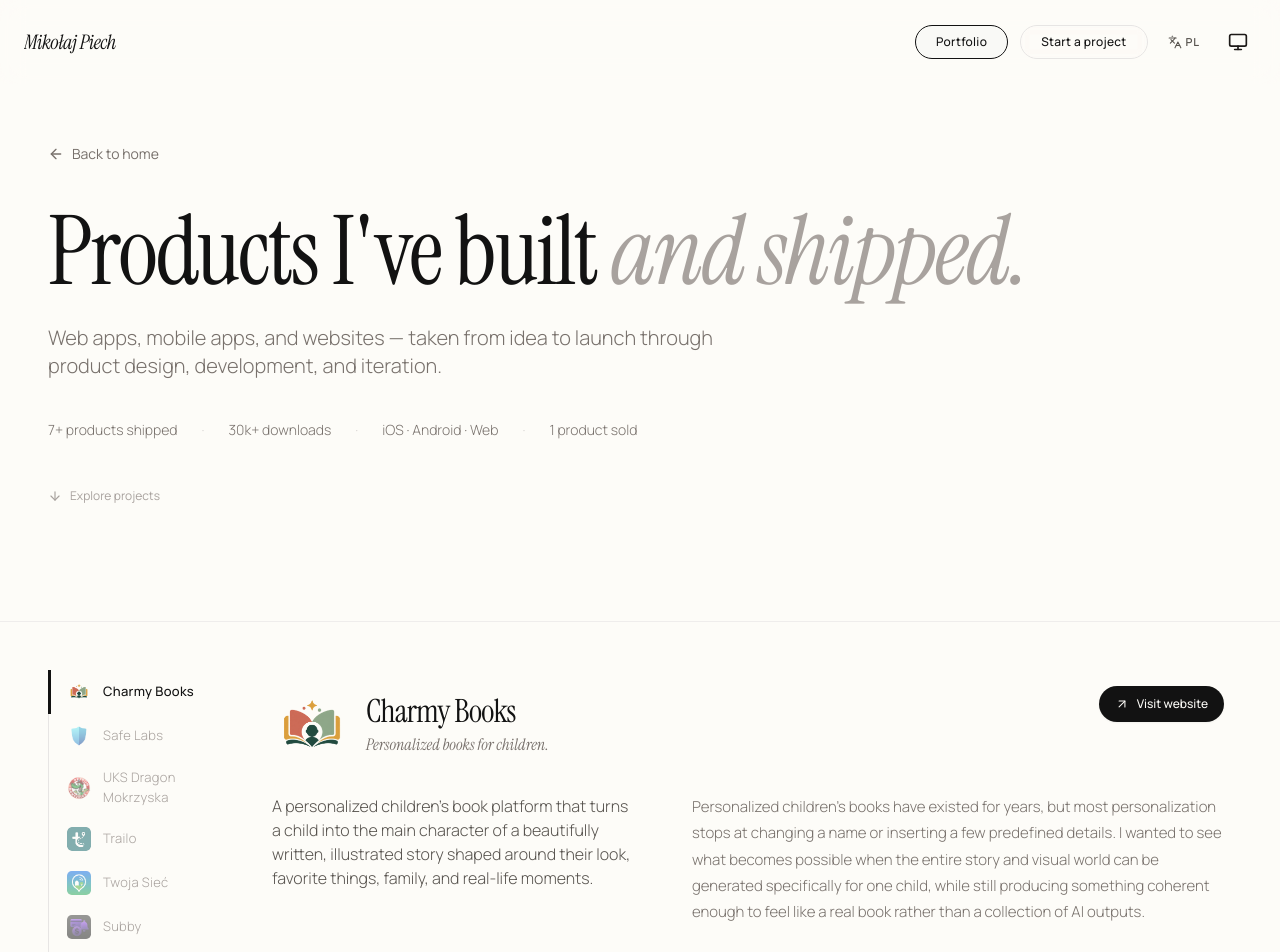
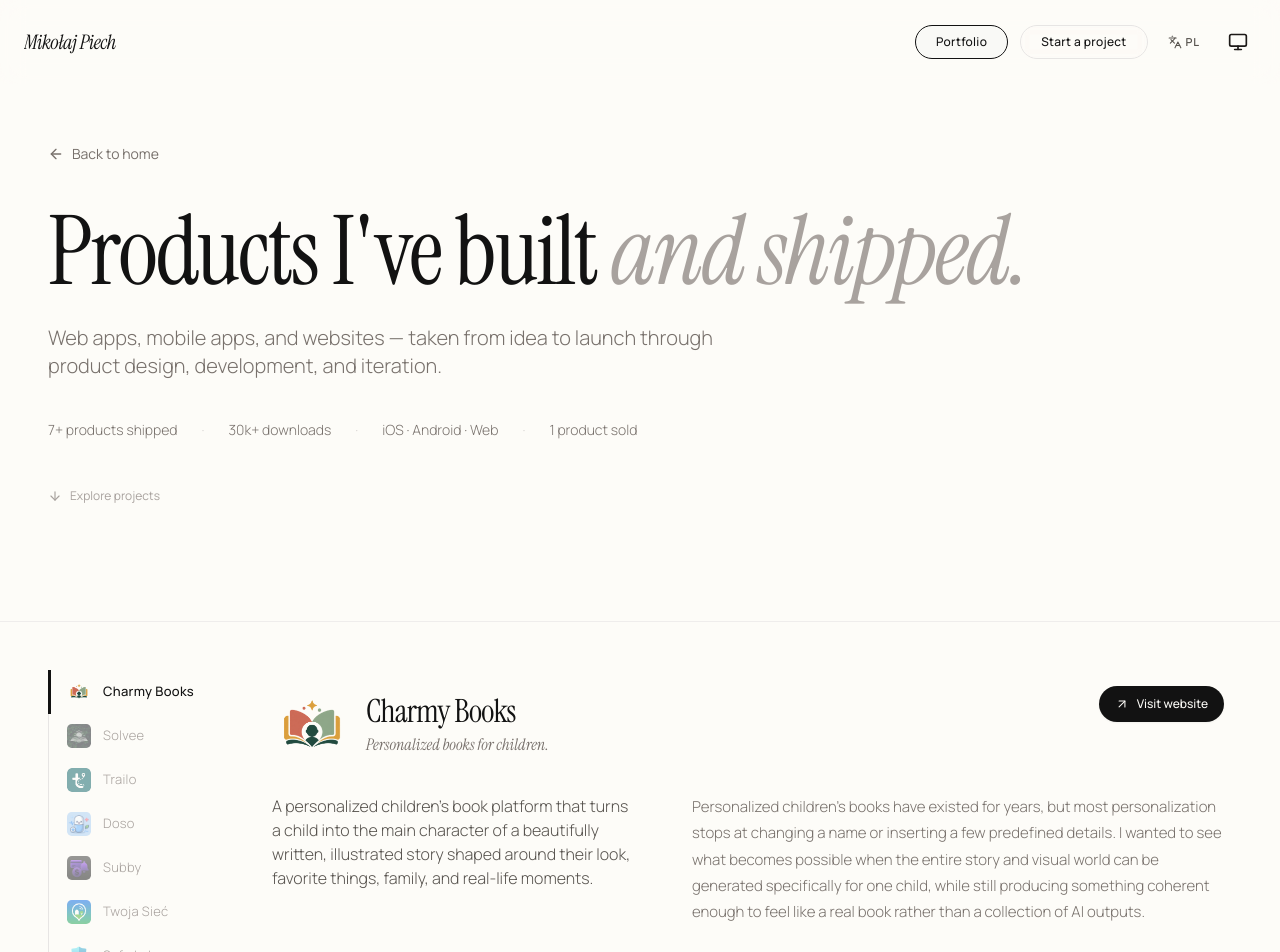
Before and after one commit to realmikolajpiech/mikolajpiechwebsite, a React (Vite) app: page /portfolio in a window 1280 px wide. Shown: the top 952 px of the page. Built offline with nearby package versions, Linux system fonts and the light colour scheme.

Commit message:
Reorder portfolio projects

```diff
--- a/data/projects.ts
+++ b/data/projects.ts
@@ -47,6 +47,17 @@
 export const SHOW_OMNI = false;
 export const SHOW_PLATOIC = false;
 const PORTFOLIO_ONLY_PROJECT_IDS = new Set(['dragon']);
+const PROJECT_ORDER = [
+  'justmine',
+  'solvee',
+  'trailo',
+  'doso',
+  'subby',
+  'twojasiec',
+  'safelabs',
+  'dragon',
+  'omni',
+] as const;
 
 function buildAllProjects(language: Language): Project[] {
   const isPl = language === 'pl';
@@ -343,11 +354,18 @@
 }
 
 function getVisibleProjects(language: Language): Project[] {
-  return buildAllProjects(language).filter(
-    (project) =>
-      (SHOW_OMNI || project.id !== 'omni') &&
-      (SHOW_PLATOIC || project.id !== 'platoic'),
-  );
+  return buildAllProjects(language)
+    .filter(
+      (project) =>
+        (SHOW_OMNI || project.id !== 'omni') &&
+        (SHOW_PLATOIC || project.id !== 'platoic'),
+    )
+    .sort((a, b) => {
+      const aIndex = PROJECT_ORDER.indexOf(a.id as (typeof PROJECT_ORDER)[number]);
+      const bIndex = PROJECT_ORDER.indexOf(b.id as (typeof PROJECT_ORDER)[number]);
+      return (aIndex === -1 ? Number.MAX_SAFE_INTEGER : aIndex) -
+        (bIndex === -1 ? Number.MAX_SAFE_INTEGER : bIndex);
+    });
 }
 
 export function getProjects(language: Language = 'en'): Project[] {
```
